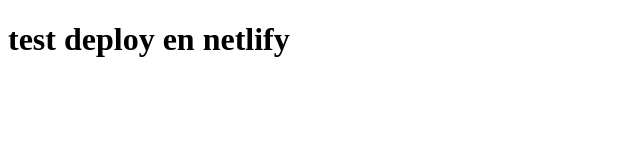
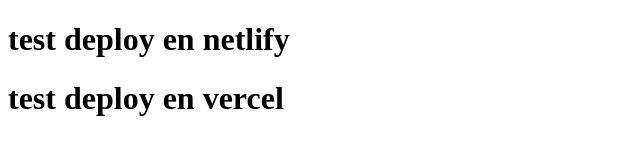
Before and after one commit to GatoGaucho/deploy-netlify, a plain HTML site: page index.html in a window 1280 px wide. Shown: the whole page, without its empty margins (0-640 px from the left). Drawn offline with Linux system fonts and the light colour scheme.

Commit message:
despliegue en vercel

```diff
--- a/index.html
+++ b/index.html
@@ -7,5 +7,6 @@
 </head>
 <body>
     <h1>test deploy en netlify</h1>
+    <h1>test deploy en vercel</h1>
 </body>
 </html>
```
Also changed, not shown: 1 other file.
